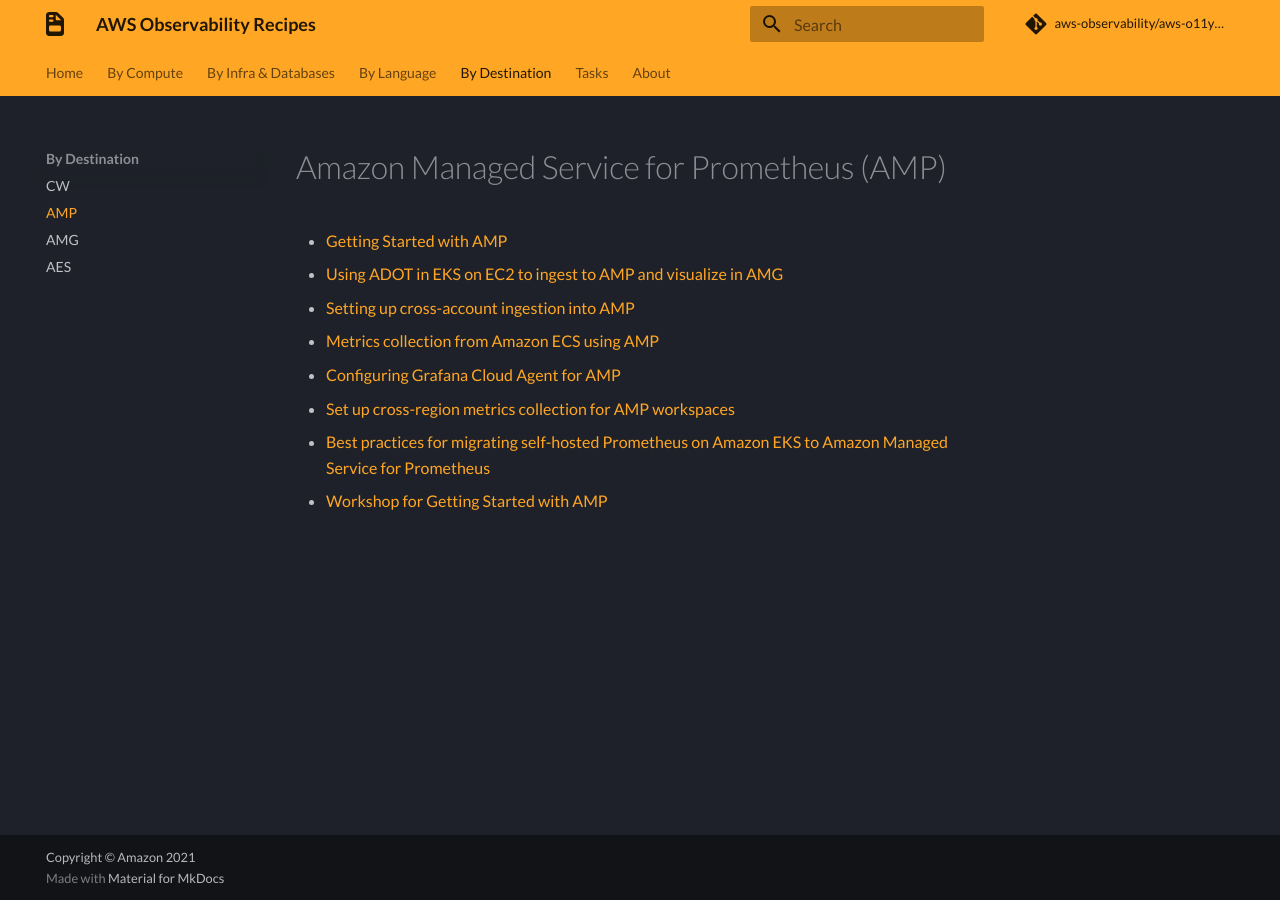
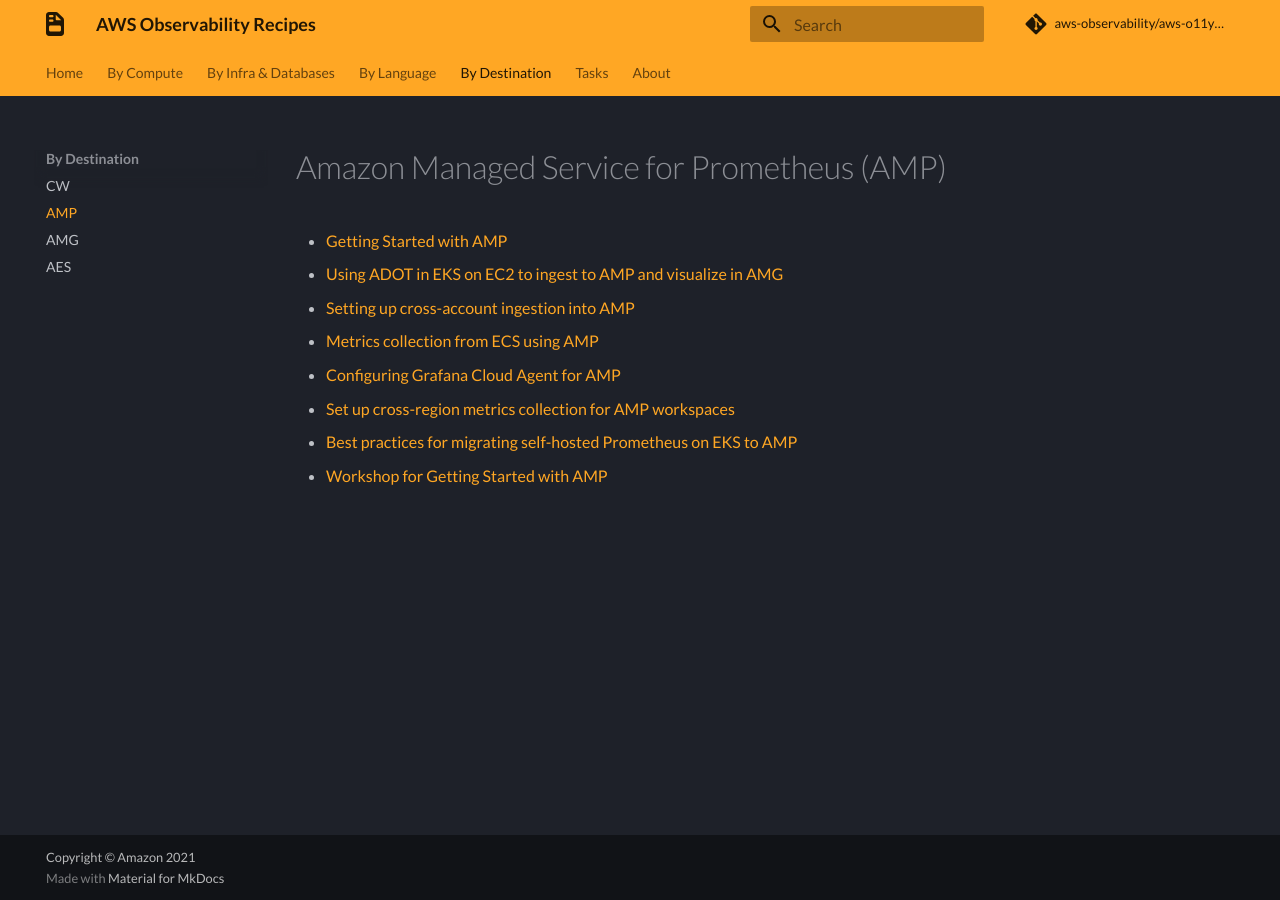
Before and after one commit to aws-observability/aws-o11y-recipes, an MkDocs documentation site: the page built from docs/amp.md, in a window 1280 px wide. Built offline with MkDocs 1.6.1 and Material for MkDocs 9.7.7, drawn with Linux system fonts in a browser that asks for light colours; some web fonts are replaced; comment, search, counter and statistics services are not loaded.

Commit message:
fixes AMP page

```diff
--- a/docs/amp.md
+++ b/docs/amp.md
@@ -3,10 +3,10 @@
 - [Getting Started with AMP][amp-gettingstarted]
 - [Using ADOT in EKS on EC2 to ingest to AMP and visualize in AMG](recipes/ec2-eks-metrics-go-adot-ampamg.md)
 - [Setting up cross-account ingestion into AMP][amp-xaccount]
-- [Metrics collection from Amazon ECS using AMP][amp-ecs-metrics]
+- [Metrics collection from ECS using AMP][amp-ecs-metrics]
 - [Configuring Grafana Cloud Agent for AMP][amp-gcwa]
 - [Set up cross-region metrics collection for AMP workspaces][amp-xregion-metrics]
-- [Best practices for migrating self-hosted Prometheus on Amazon EKS to Amazon Managed Service for Prometheus][amp-migration]
+- [Best practices for migrating self-hosted Prometheus on EKS to AMP][amp-migration]
 - [Workshop for Getting Started with AMP][amp-oow]
 
 [amp-gettingstarted]: https://aws.amazon.com/blogs/mt/getting-started-amazon-managed-service-for-prometheus/
```
